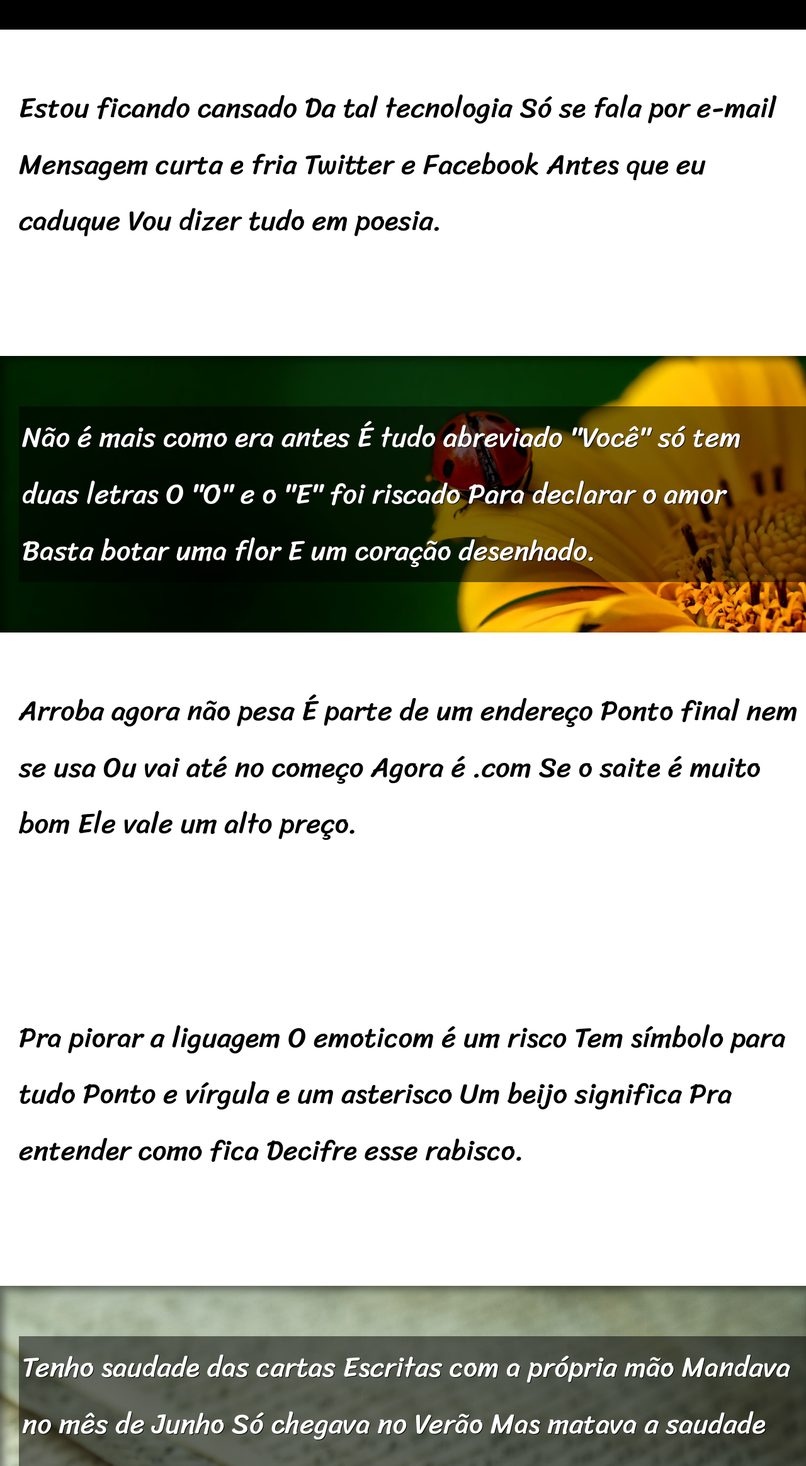
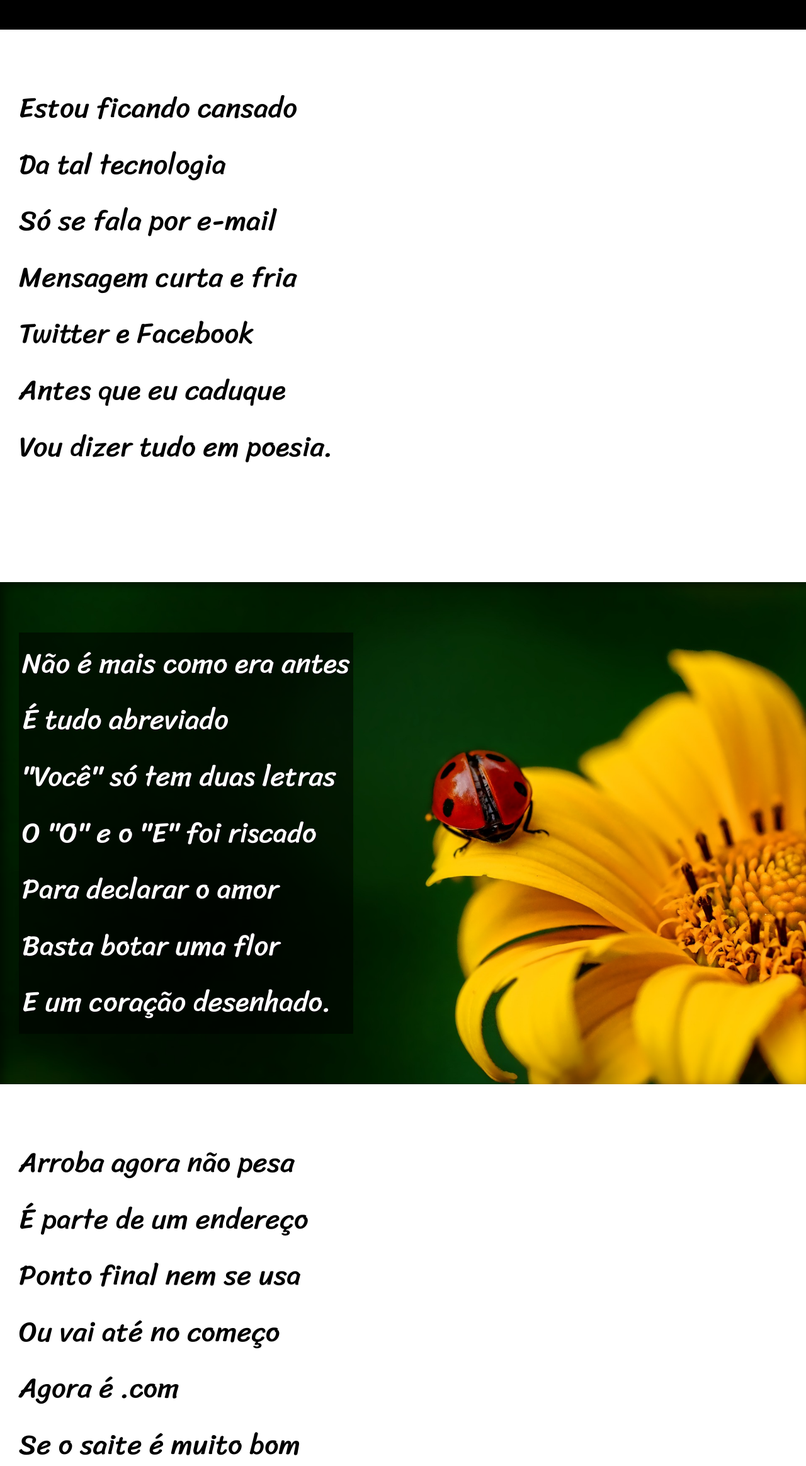
Before and after one commit to ocesarbarros/projeto-cordel, a plain HTML site: page index.html in a window 1280 px wide. Shown: the part 213-2540 px from the top of the page at 63% size. Drawn offline with Linux system fonts and the light colour scheme.

Commit message:
Update index.html

```diff
--- a/index.html
+++ b/index.html
@@ -15,78 +15,78 @@
       </p>
     </header>
     <section class="normal">
-        <p>Estou ficando cansado
-      Da tal tecnologia
-      Só se fala por e-mail
-      Mensagem curta e fria
-      Twitter e Facebook
-      Antes que eu caduque
+        <p>Estou ficando cansado<br>
+      Da tal tecnologia<br>
+      Só se fala por e-mail<br>
+      Mensagem curta e fria<br>
+      Twitter e Facebook<br>
+      Antes que eu caduque<br>
       Vou dizer tudo em poesia.
         </p>
         </section>
         <section class="imagem" id="img01">
        <p>
-      Não é mais como era antes
-      É tudo abreviado
-      "Você" só tem duas letras
-      O "O" e o "E" foi riscado
-      Para declarar o amor
-      Basta botar uma flor
+      Não é mais como era antes<br>
+      É tudo abreviado<br>
+      "Você" só tem duas letras<br>
+      O "O" e o "E" foi riscado<br>
+      Para declarar o amor<br>
+      Basta botar uma flor<br>
       E um coração desenhado.
       </p>
       </section>
       <section class="normal">
        <p >
-      Arroba agora não pesa
-      É parte de um endereço
-      Ponto final nem se usa
-      Ou vai até no começo
-      Agora é .com
-      Se o saite é muito bom
+      Arroba agora não pesa<br>
+      É parte de um endereço<br>
+      Ponto final nem se usa<br>
+      Ou vai até no começo<br>
+      Agora é .com<br>
+      Se o saite é muito bom<br>
       Ele vale um alto preço.
     </p>
     </section>
     <section class="normal">
         <p>
-      Pra piorar a liguagem
-      O emoticom é um risco
-      Tem símbolo para tudo
-      Ponto e vírgula e um asterisco
-      Um beijo significa
-      Pra entender como fica
+      Pra piorar a liguagem<br>
+      O emoticom é um risco<br>
+      Tem símbolo para tudo<br>
+      Ponto e vírgula e um asterisco<br>
+      Um beijo significa<br>
+      Pra entender como fica<br>
       Decifre esse rabisco.
     </p>
     </section>
     <section class="imagem" id="img02">
     <p>
-      Tenho saudade das cartas
-      Escritas com a própria mão
-      Mandava no mês de Junho
-      Só chegava no Verão
-      Mas matava a saudade
-      Era texto de verdade
+      Tenho saudade das cartas<br>
+      Escritas com a própria mão<br>
+      Mandava no mês de Junho<br>
+      Só chegava no Verão<br>
+      Mas matava a saudade<br>
+      Era texto de verdade<br>
       Nas linhas do coração.
     </p>
     </section>
     <section class="normal">
     <p>
-      Agora, escrevo e envio
-      Chegando na mesma hora
-      Mas quando vou prosear
-      A pessoa foi embora
-      Abriu outro aplicativo
-      O mundo ficou cativo
+      Agora, escrevo e envio<br>
+      Chegando na mesma hora<br>
+      Mas quando vou prosear<br>
+      A pessoa foi embora<br>
+      Abriu outro aplicativo<br>
+      O mundo ficou cativo<br>
       Da tecnologia do agora.
     </p>
     </section>
      <section class="normal">
     <p>
-      Felizmente, pra orar
-      Não precisa de internet
-      Deus escuta todo mundo
-      Se quiser, faça esse teste
-      Dois pontos são dois joelhos
-      Seus lábios são aparelhos
+      Felizmente, pra orar<br>
+      Não precisa de internet<br>
+      Deus escuta todo mundo<br>
+      Se quiser, faça esse teste<br>
+      Dois pontos são dois joelhos<br>
+      Seus lábios são aparelhos<br>
       Deixe que Deus interprete.
     </p>
     </section>
```
